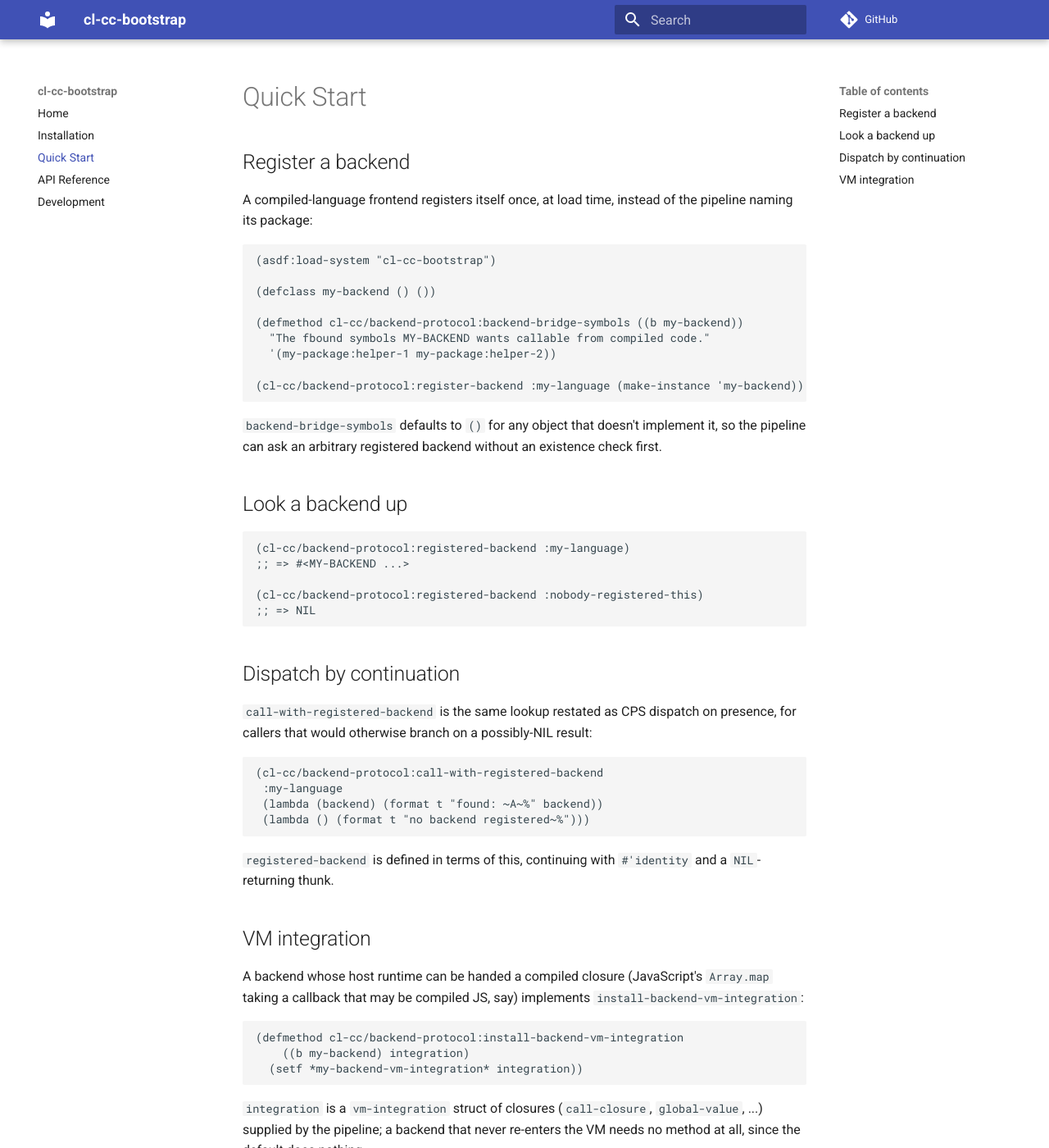
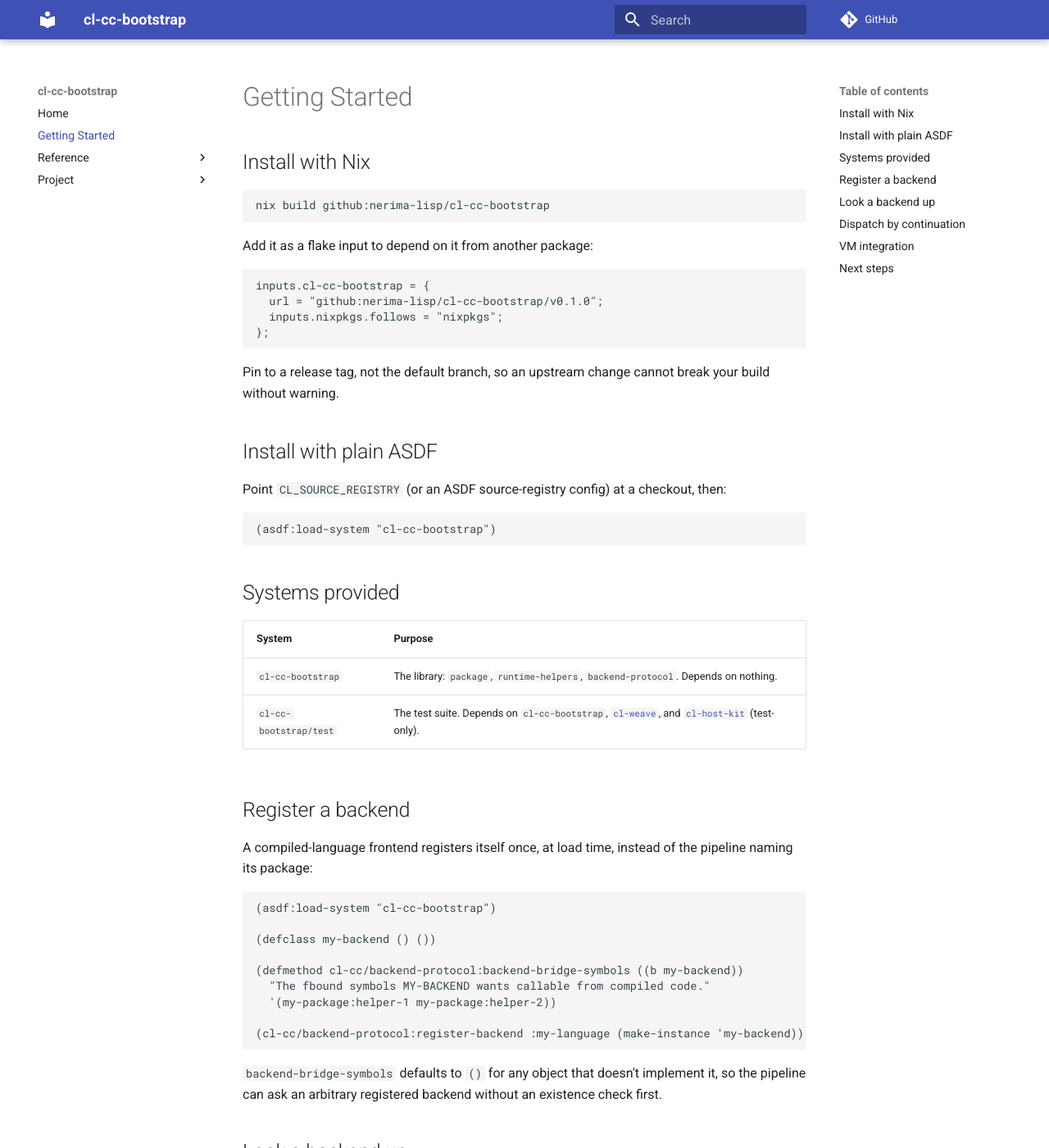
Before and after one commit to nerima-lisp/cl-cc-bootstrap, an MkDocs documentation site: the page built from docs/src/getting-started.md, in a window 1280 px wide and 1400 px high. Shown: the whole window at 82% size. Built offline with MkDocs 1.6.1 and Material for MkDocs 9.7.7, drawn with Linux system fonts in a browser that asks for light colours; comment, search, counter and statistics services are not loaded; some of the changed text lies outside the part shown.

Commit message:
docs/src を階層構造にする
DOCS_STANDARD.md の 2026-08-01 改訂に合わせて、平坦だった docs/src を
guide/ reference/ project/ の階層にする。getting-started.md はルート直下に
置く。installation.md と quick-start.md は getting-started.md に統合し、
api-reference.md は reference/api.md にする。

nav とページ間リンクを全部張り替える。mkdocs は --strict で建てるので、
リンク切れと nav 未掲載はビルド失敗になる。docs/src の外からの参照も直す。

````diff
--- a/docs/mkdocs.yml
+++ b/docs/mkdocs.yml
@@ -5,15 +5,28 @@ repo_url: https://github.com/nerima-lisp/cl-cc-bootstrap
 docs_dir: src
 site_dir: ../site
 
+# Also passed as --strict by packages.docs. Writing it here as well means
+# `mkdocs serve` applies the same gate, so no invocation path silently
+# tolerates a broken link. Use `mkdocs serve --no-strict` while editing.
+strict: true
+
 theme:
   name: material
 
 plugins:
   - search
 
+# Every page under docs/src/ must appear here: --strict fails the build on an
+# unlisted page. The five sections and the guide/ reference/ project/ split
+# are fixed by DOCS_STANDARD.md; there is no guide/ page yet, so that section
+# is omitted rather than stubbed.
 nav:
   - Home: index.md
-  - Installation: installation.md
-  - Quick Start: quick-start.md
-  - API Reference: api-reference.md
-  - Development: development.md
+  - Getting Started: getting-started.md
+  - Reference:
+      - API: reference/api.md
+  - Project:
+      - Development: project/development.md
+
+not_in_nav: |
+  notes/
--- a/docs/src/quick-start.md
+++ b/docs/src/getting-started.md
@@ -1,4 +1,38 @@
-# Quick Start
+# Getting Started
+
+## Install with Nix
+
+```sh
+nix build github:nerima-lisp/cl-cc-bootstrap
+```
+
+Add it as a flake input to depend on it from another package:
+
+```nix
+inputs.cl-cc-bootstrap = {
+  url = "github:nerima-lisp/cl-cc-bootstrap/v0.1.0";
+  inputs.nixpkgs.follows = "nixpkgs";
+};
+```
+
+Pin to a release tag, not the default branch, so an upstream change cannot
+break your build without warning.
+
+## Install with plain ASDF
+
+Point `CL_SOURCE_REGISTRY` (or an ASDF source-registry config) at a checkout,
+then:
+
+```lisp
+(asdf:load-system "cl-cc-bootstrap")
+```
+
+## Systems provided
+
+| System | Purpose |
+| --- | --- |
+| `cl-cc-bootstrap` | The library: `package`, `runtime-helpers`, `backend-protocol`. Depends on nothing. |
+| `cl-cc-bootstrap/test` | The test suite. Depends on `cl-cc-bootstrap`, [`cl-weave`](https://github.com/nerima-lisp/cl-weave), and [`cl-host-kit`](https://github.com/nerima-lisp/cl-host-kit) (test-only). |
 
 ## Register a backend
 
@@ -62,4 +96,7 @@ A backend whose host runtime can be handed a compiled closure (JavaScript's
 `global-value`, ...) supplied by the pipeline; a backend that never re-enters
 the VM needs no method at all, since the default does nothing.
 
-See the [API Reference](api-reference.md) for the full symbol list.
+## Next steps
+
+- [API Reference](reference/api.md) for the full symbol list.
+- [Development](project/development.md) for the `nix develop`/`nix run .#test` loop.
--- a/docs/src/development.md
+++ b/docs/src/project/development.md
@@ -52,7 +52,7 @@ would otherwise repeat: `t/backend-protocol-test.lisp` defines
 ## Stability
 
 Pre-1.0: no API stability guarantee yet. Every exported symbol is
-documented (`api-reference.md`) and covered by the test suite; breaking
+documented ([`reference/api.md`](../reference/api.md)) and covered by the test suite; breaking
 changes are called out in the
 [GitHub release description](https://github.com/nerima-lisp/cl-cc-bootstrap/releases),
 which is this org's only canonical changelog, rather than silently shipped.
````
Also changed, not shown: docs/src/index.md (+2 -2 lines), docs/src/installation.md (deleted, +0 -40 lines), docs/src/reference/api.md (renamed from docs/src/api-reference.md).
